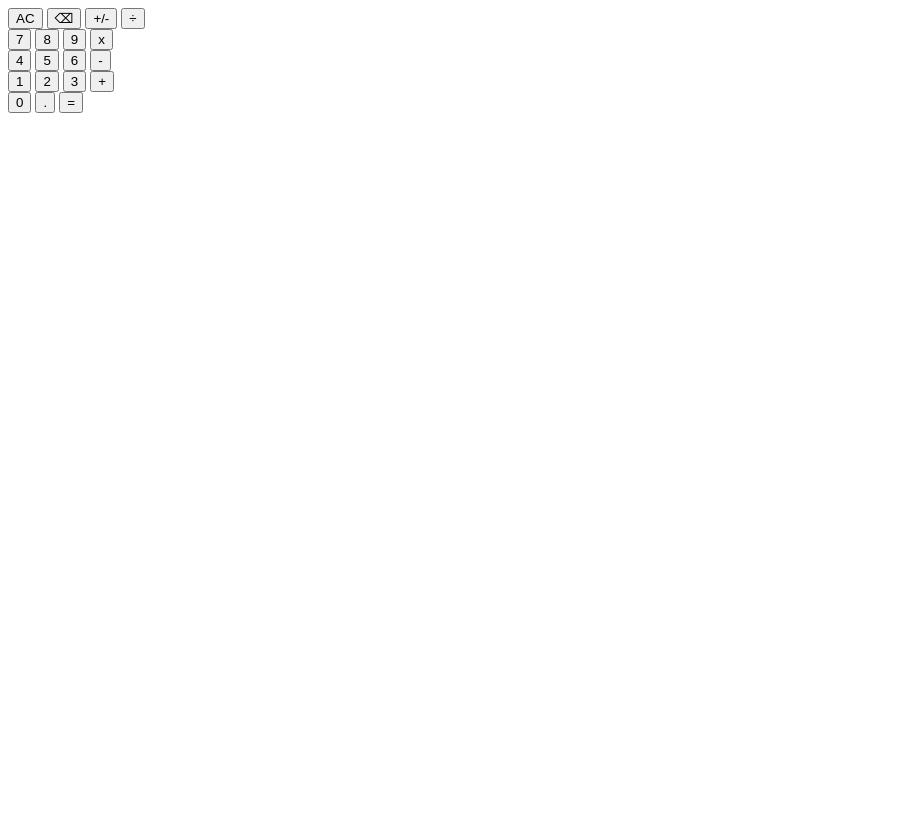
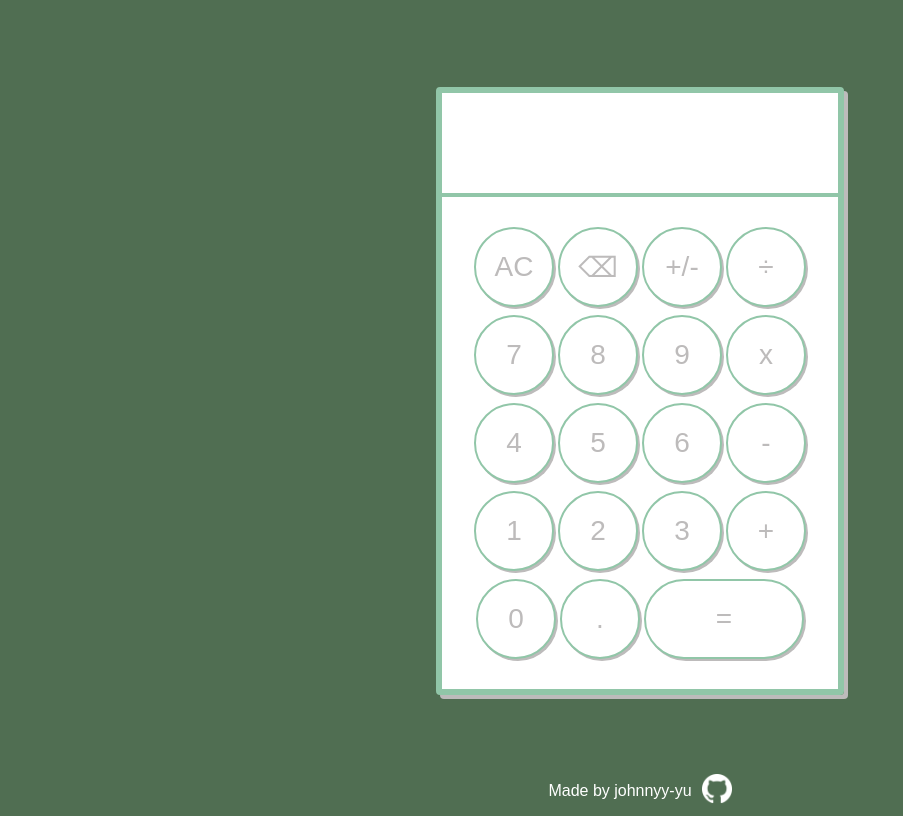
Before and after one commit to johnnyy-yu/Pocket-Calculator, a plain HTML site: page index.html in a window 1280 px wide. Shown: the whole page, without its empty margins (0-903 px from the left). Drawn offline with Linux system fonts and the light colour scheme.

Commit message:
Added ui

```diff
--- a/index.html
+++ b/index.html
@@ -3,8 +3,12 @@
     <head>
         <meta charset="utf-8">
         <title>Pocket Calculator</title>
+        <link rel="stylesheet" href="style.css">
+        <meta name="viewport" content="width=device-width, initial-scale=1.0">
     </head>
     <body>
+        <div class="calculator">
+            <div class="calculator-container">
                 <div class="display"></div>
                 <div class="buttons">
                     <div class="row1">
@@ -34,9 +38,17 @@
                     <div class="row5">
                         <button class="number" onclick="updateOperand(0)">0</button>
                         <button class="number" onclick="addDecimalPoint()">.</button>
-                <button class="operator" onclick="equal()">=</button>
+                        <button class="equal" onclick="equal()">=</button>
+                    </div>
+                </div>
             </div>
         </div>
     </body>
+    <footer>
+        Made by johnnyy-yu
+        <a class="github" href= https://github.com/johnnyy-yu/Pocket-Calculator>
+            <img id="icon" src="./img/GitHub-Mark-Light-64px.png">
+        </a>
+    </footer>
     <script src="./script.js"></script>
 </html>
--- /dev/null
+++ b/style.css
@@ -0,0 +1,101 @@
+html {
+    font-family: Arial, Helvetica, sans-serif;
+}
+
+body {
+    display: flex;
+    flex-direction: column;
+    min-height: 100vh;
+    min-width: 40vh;
+    background-color: #506E52;
+    justify-content: center;
+    align-items: center;
+    font-size: 36px;
+}
+
+.calculator {
+    flex: 1;
+    display: flex;
+    flex-direction: column;
+    justify-content: center;
+    align-items: center;
+    border-radius: 10px;
+}
+
+.calculator-container {
+    border: 4px solid #91c6a8;
+    border-radius: 4px;
+    box-shadow: 4px 4px #bdbbbb;
+    width: 400px;
+    height: 600px;
+    margin: 20px;
+}
+
+.display,
+.buttons {
+    background-color: white;
+    border: 2px solid #91c6a8;
+    min-width: 20vh;
+    min-height: 452px;
+    padding: 20px;
+}
+
+.display {
+    text-align: right;
+    min-height: 60px;
+    color: #bdbbbb;
+}
+
+.buttons {
+    display: flex;
+    flex-direction: column;
+    justify-content: center;
+    align-items: center;
+}
+
+.row1,
+.row2,
+.row3,
+.row4,
+.row5 {
+    display: flex;
+    justify-content: center;
+    margin: 2px
+}
+
+button {
+    min-width: 80px;
+    min-height: 80px;
+    border-radius: 50%;
+    background-color: white;
+    color: #bdbbbb;
+    border: 2px solid #91c6a8;
+    box-shadow: 2px 2px #bdbbbb;
+    font-size: 28px;
+    margin: 2px;
+}
+
+button:hover {background-color: #d6f1e2;}
+
+button:active {
+    box-shadow: 3px 3px #bdbbbb;
+    transform: translateY(1px);
+}
+
+.equal {
+    min-width: 160px;
+    border-radius: 40px;
+}
+
+footer{
+
+    display: flex;
+    align-items: center;
+    color: white;
+    font-size: 16px;
+    gap: 10px;
+}
+
+img {
+    height:30px;
+}
```
Also changed, not shown: img/GitHub-Mark-Light-64px.png (added). Lines whose indentation alone changed are shown as unchanged.
